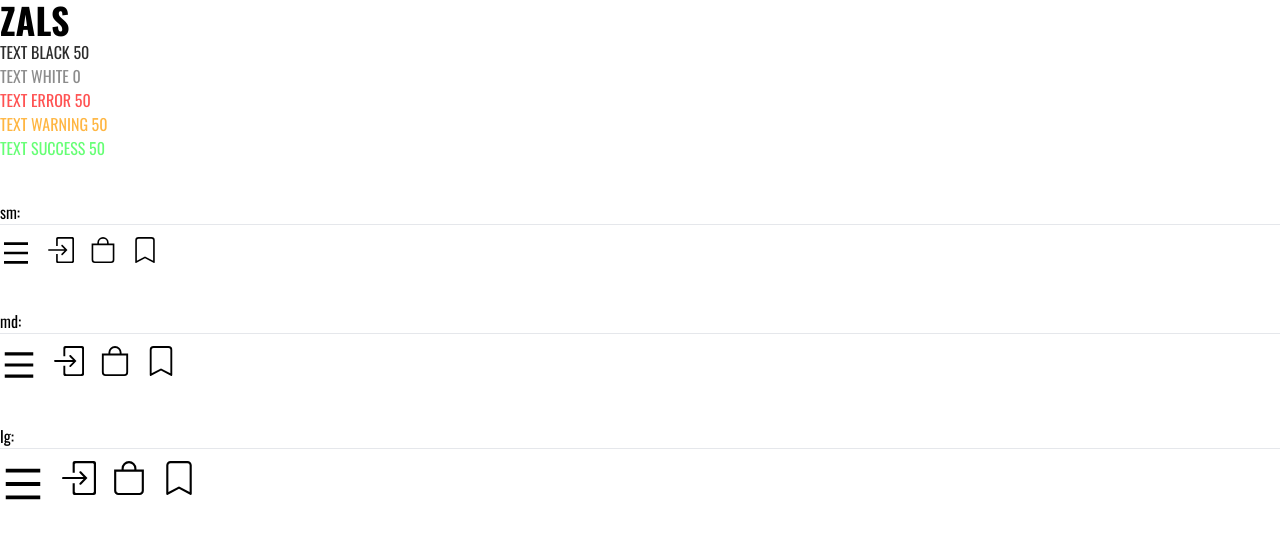
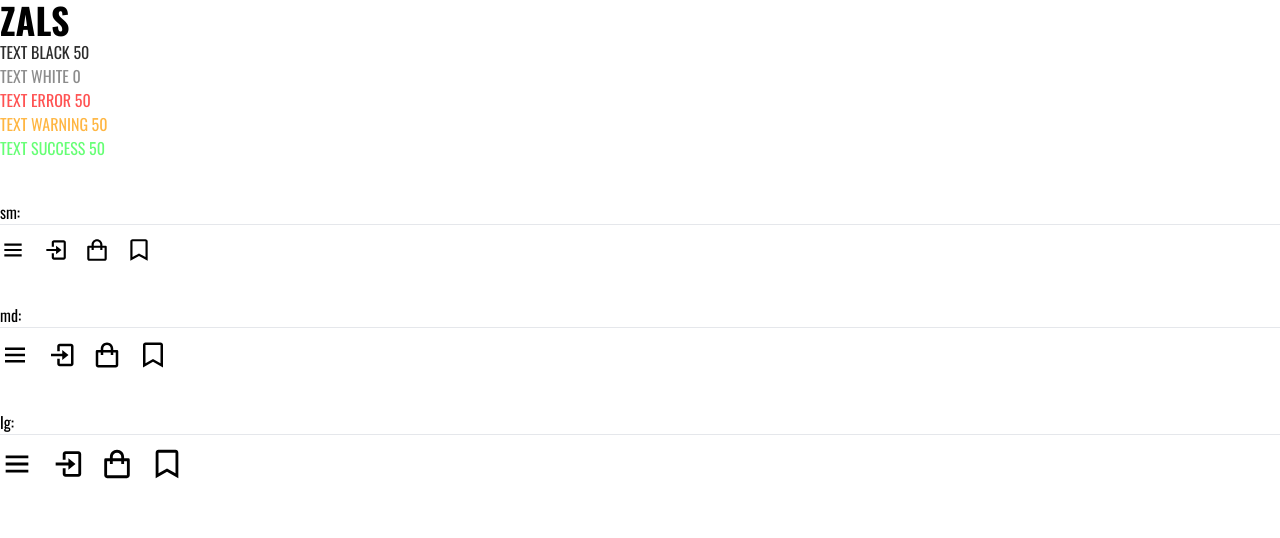
Before and after one commit to arkatsy/zals-ecommerce, a Next.js app: page / in a window 1280 px wide. Shown: the top 538 px of the page. Built offline with nearby package versions, Linux system fonts and the light colour scheme; a web font is replaced by a local one.

Commit message:
change icons and added better structure

```diff
--- a/src/components/icons/IconAuth.tsx
+++ b/src/components/icons/IconAuth.tsx
@@ -1,28 +1,28 @@
-import { SlLogin, SlLogout } from "react-icons/sl";
-
-const SIZES = {
-  sm: 26,
-  md: 30,
-  lg: 34,
-} as const;
+import { BiLogIn, BiLogOut } from "react-icons/bi";
+import { chooseSize } from "./shared";
+import type { IconBaseProps } from "./shared";
 
 const STATES = {
   LOGIN: "LOGIN",
   LOGOUT: "LOGOUT",
 } as const;
 
-interface IconAuthProps {
-  size?: keyof typeof SIZES;
+interface IconAuthProps extends IconBaseProps {
   state?: keyof typeof STATES;
 }
 
-const IconAuth = ({ size = "sm", state = STATES.LOGIN }: IconAuthProps) => {
+const IconAuth = ({
+  size = "sm",
+  state = STATES.LOGIN,
+  className = "",
+  ...rest
+}: IconAuthProps) => {
   return (
     <>
       {state === STATES.LOGIN ? (
-        <SlLogin size={SIZES[size]} />
+        <BiLogIn size={chooseSize(size)} className={className} {...rest} />
       ) : (
-        <SlLogout size={SIZES[size]} />
+        <BiLogOut size={chooseSize(size)} className={className} {...rest} />
       )}
     </>
   );
--- a/src/components/icons/IconBookmark.tsx
+++ b/src/components/icons/IconBookmark.tsx
@@ -1,17 +1,15 @@
-import { BsBookmark } from "react-icons/bs";
+import { BiBookmark } from "react-icons/bi";
+import { chooseSize } from "./shared";
+import type { IconBaseProps } from "./shared";
 
-const SIZES = {
-  sm: 26,
-  md: 30,
-  lg: 34,
-} as const;
+interface IconBookmarkProps extends IconBaseProps {}
 
-interface IconBookmarkProps {
-  size?: keyof typeof SIZES;
-}
-
-const IconBookmark = ({ size = "md" }: IconBookmarkProps) => {
-  return <BsBookmark size={SIZES[size]} />;
+const IconBookmark = ({
+  size = "md",
+  className = "",
+  ...rest
+}: IconBookmarkProps) => {
+  return <BiBookmark size={chooseSize(size)} className={className} {...rest} />;
 };
 
 export default IconBookmark;
--- a/src/components/icons/IconCart.tsx
+++ b/src/components/icons/IconCart.tsx
@@ -1,17 +1,13 @@
-import { BsBag } from "react-icons/bs";
+import { BiShoppingBag } from "react-icons/bi";
+import { chooseSize } from "./shared";
+import type { IconBaseProps } from "./shared";
 
-const SIZES = {
-  sm: 26,
-  md: 30,
-  lg: 34,
-} as const;
+interface IconCartProps extends IconBaseProps {}
 
-interface IconCartProps {
-  size?: keyof typeof SIZES;
-}
-
-const IconCart = ({ size = "sm" }: IconCartProps) => {
-  return <BsBag size={SIZES[size]} />;
+const IconCart = ({ size = "sm", className = "", ...rest }: IconCartProps) => {
+  return (
+    <BiShoppingBag size={chooseSize(size)} className={className} {...rest} />
+  );
 };
 
 export default IconCart;
--- a/src/components/icons/IconMenu.tsx
+++ b/src/components/icons/IconMenu.tsx
@@ -1,29 +1,28 @@
-import { RiMenuLine } from "react-icons/ri";
-import { IoMdClose } from "react-icons/io";
-
-const SIZES = {
-  sm: 32,
-  md: 38,
-  lg: 46,
-} as const;
+import { BiMenu, BiX } from "react-icons/bi";
+import { chooseSize } from "./shared";
+import type { IconBaseProps } from "./shared";
 
 const STATES = {
   OPENED: "OPENED",
   CLOSED: "CLOSED",
 } as const;
 
-interface IconMenuProps {
-  size?: keyof typeof SIZES;
+interface IconMenuProps extends IconBaseProps {
   state?: keyof typeof STATES;
 }
 
-const IconMenu = ({ size = "sm", state = STATES.OPENED }: IconMenuProps) => {
+const IconMenu = ({
+  size = "sm",
+  state = STATES.OPENED,
+  className = "",
+  ...rest
+}: IconMenuProps) => {
   return (
     <>
       {state === STATES.OPENED ? (
-        <IoMdClose size={SIZES[size]} />
+        <BiX size={chooseSize(size)} className={className} {...rest} />
       ) : (
-        <RiMenuLine size={SIZES[size]} />
+        <BiMenu size={chooseSize(size)} className={className} {...rest} />
       )}
     </>
   );
--- /dev/null
+++ b/src/components/icons/shared.ts
@@ -0,0 +1,14 @@
+const DEFAULT_SIZES = {
+  sm: 26,
+  md: 30,
+  lg: 34,
+} as const;
+
+export interface IconBaseProps {
+  size?: keyof typeof DEFAULT_SIZES | number;
+  className?: string;
+  [x: string]: any;
+}
+
+export const chooseSize = (size: IconBaseProps["size"]) =>
+  typeof size === "string" ? DEFAULT_SIZES[size] : size;
```
